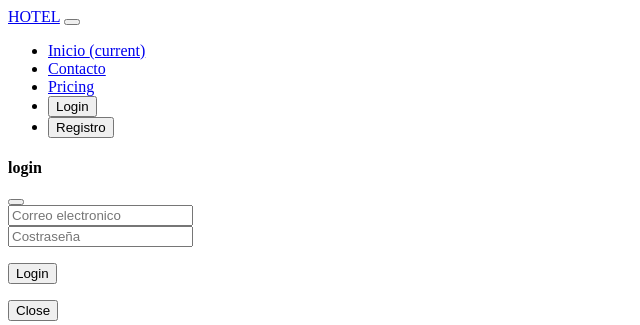
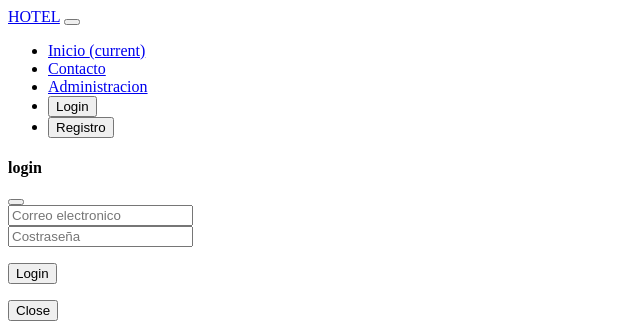
Before and after one commit to joseangellopez/ProyectoDWEC, a PHP site: page /cabecera.php in a window 1280 px wide. Shown: the top 325 px of the page, without its empty margins (0-640 px from the left). Run offline with PHP 8.4, Linux system fonts and the light colour scheme.

Commit message:
Update cabecera.php

```diff
--- a/Pagina_Web/cabecera.php
+++ b/Pagina_Web/cabecera.php
@@ -14,7 +14,7 @@
           <a class="nav-link" href="contacto.php">Contacto</a>
         </li>
         <li class="nav-item">
-          <a class="nav-link" href="#">Pricing</a>
+          <a class="nav-link" href="administracion">Administracion</a>
         </li>
           <?php
           session_start();
```
